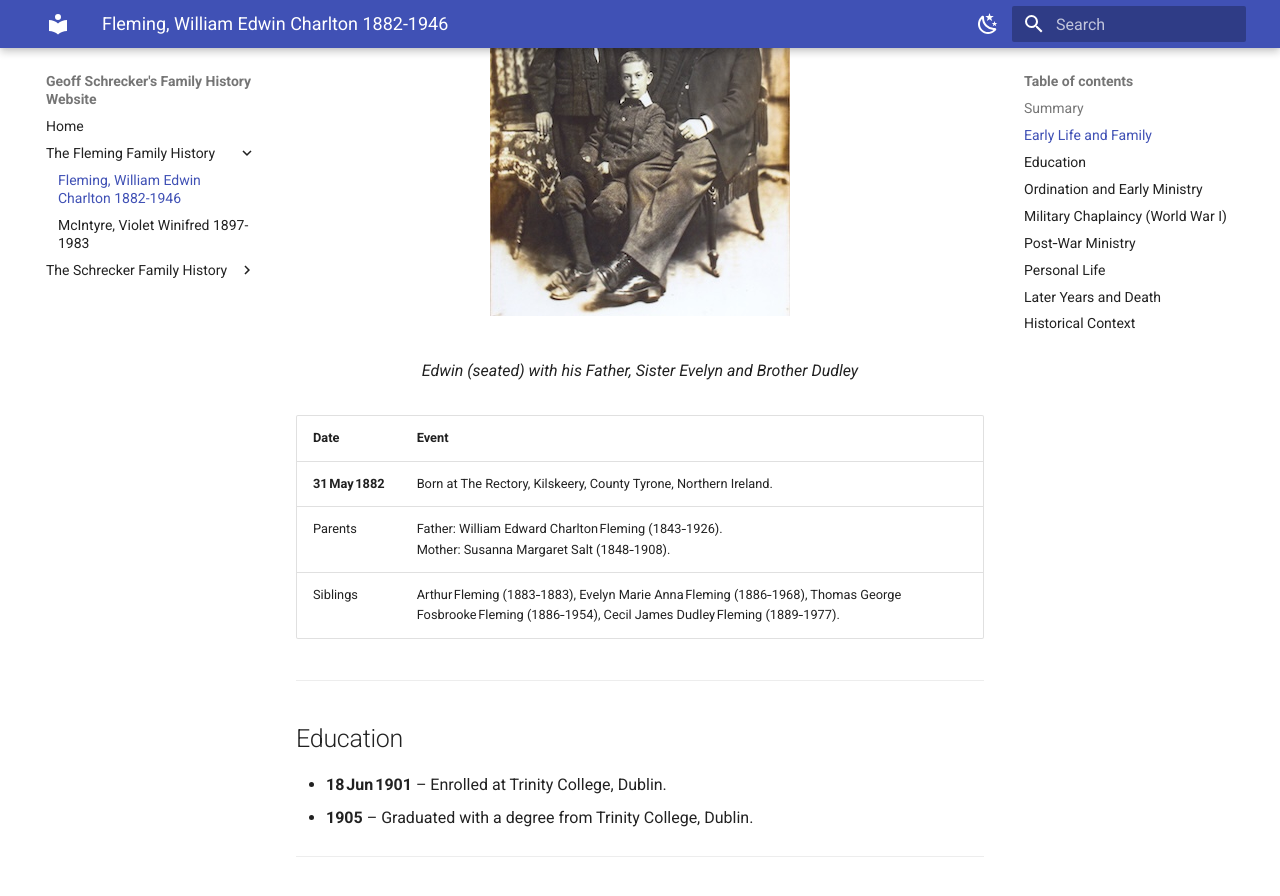
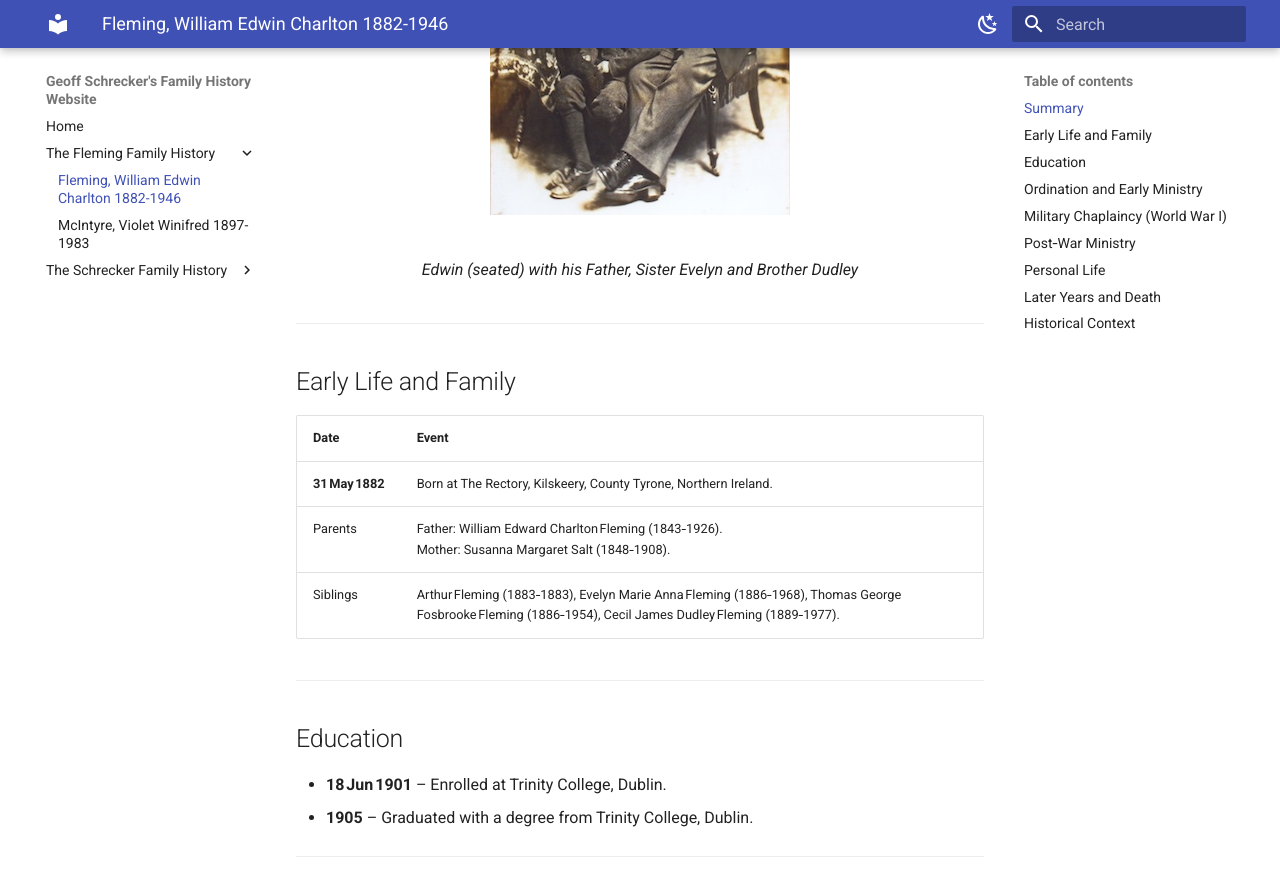
Before and after one commit to Schrecker-Family/Website, an MkDocs documentation site: the page built from docs/FlemingWEC1882.md, in a window 1280 px wide and 900 px high, scrolled down 704 px. Shown: the top 896 px of the window. Built offline with MkDocs 1.6.1 and Material for MkDocs 9.7.7, drawn with Linux system fonts in a browser that asks for light colours.

Commit message:
Update image locations

```diff
--- a/docs/FlemingWEC1882.md
+++ b/docs/FlemingWEC1882.md
@@ -6,14 +6,14 @@
 
 William Edwin Charlton Fleming was an Anglican clergyman whose ministry spanned from the early 1900s through the mid‑20th century. Born in Kilskeery, educated at Trinity College Dublin, he served in Derry, Learmount, and later returned to his native parish. His wartime chaplaincy during World War I placed him at the front lines, providing pastoral care to soldiers in France. After the war, he held senior curacies amid the political reconfiguration of Ireland and the establishment of Northern Ireland. Married twice, first to Jean Smythe whod ied after only a few mnths of their marriage, then to [Violet McIntyre](McIntyreVW1897.md). He fathered four children who lived through the interwar period and World War II. Fleming died in 1946, was buried back at his birthplace, and left a legacy of steadfast pastoral service during some of the most turbulent events in Irish and British history.
 
----
-
-## Early Life and Family
-
 <figure markdown="span">
   ![Old Canon and Family](assets/FlemingWEC1882/Old%20Canon%20with%20Family%20edit.jpg){: align=center }
   <figcaption>Edwin (seated) with his Father, Sister Evelyn and Brother Dudley</figcaption>
 </figure>
+
+---
+
+## Early Life and Family
 
 
 | Date | Event |
```
Also changed, not shown: docs/BischitzkyA1901.md (+1 -6 lines), docs/McIntyreVW1897.md (+3 -3 lines).
